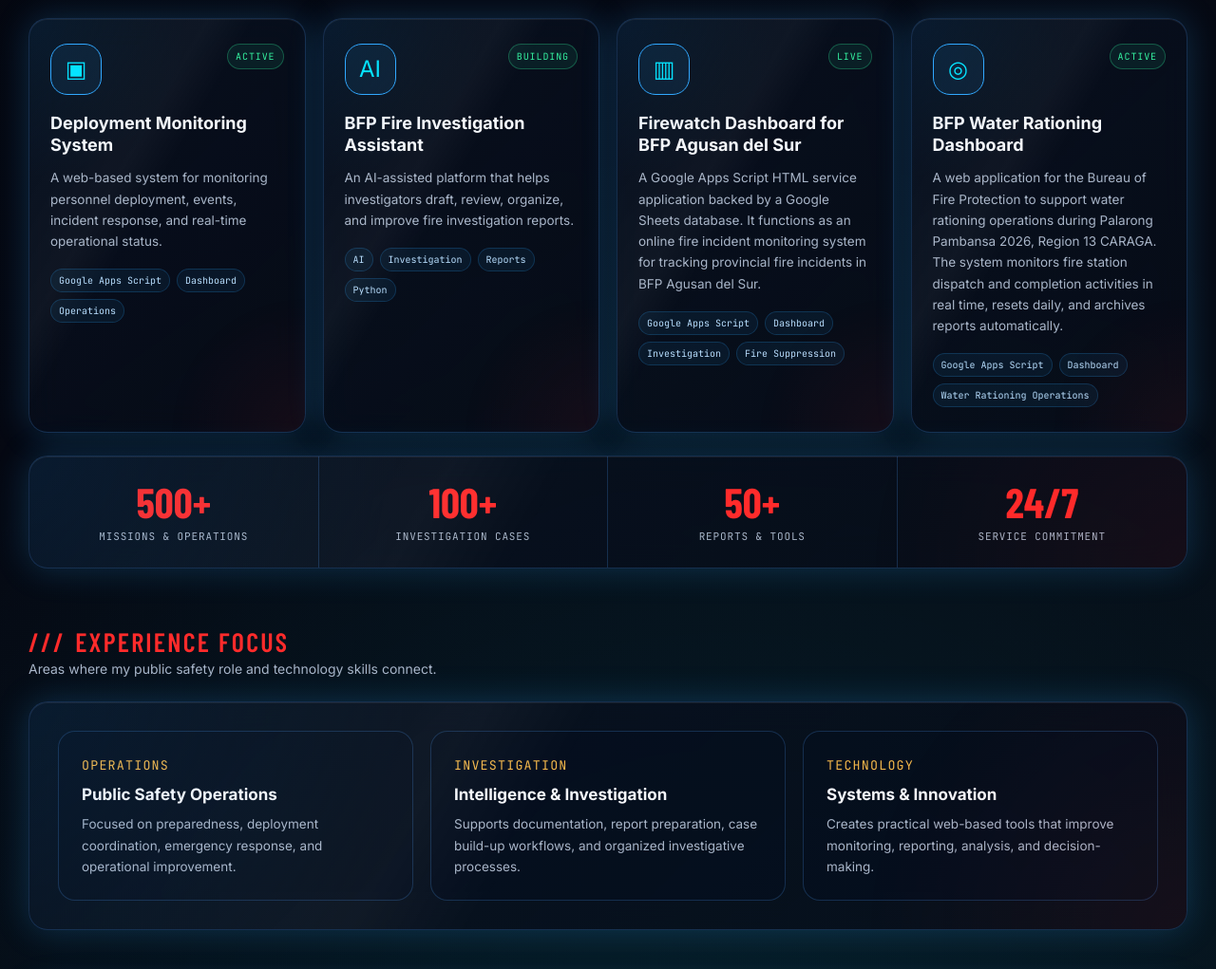
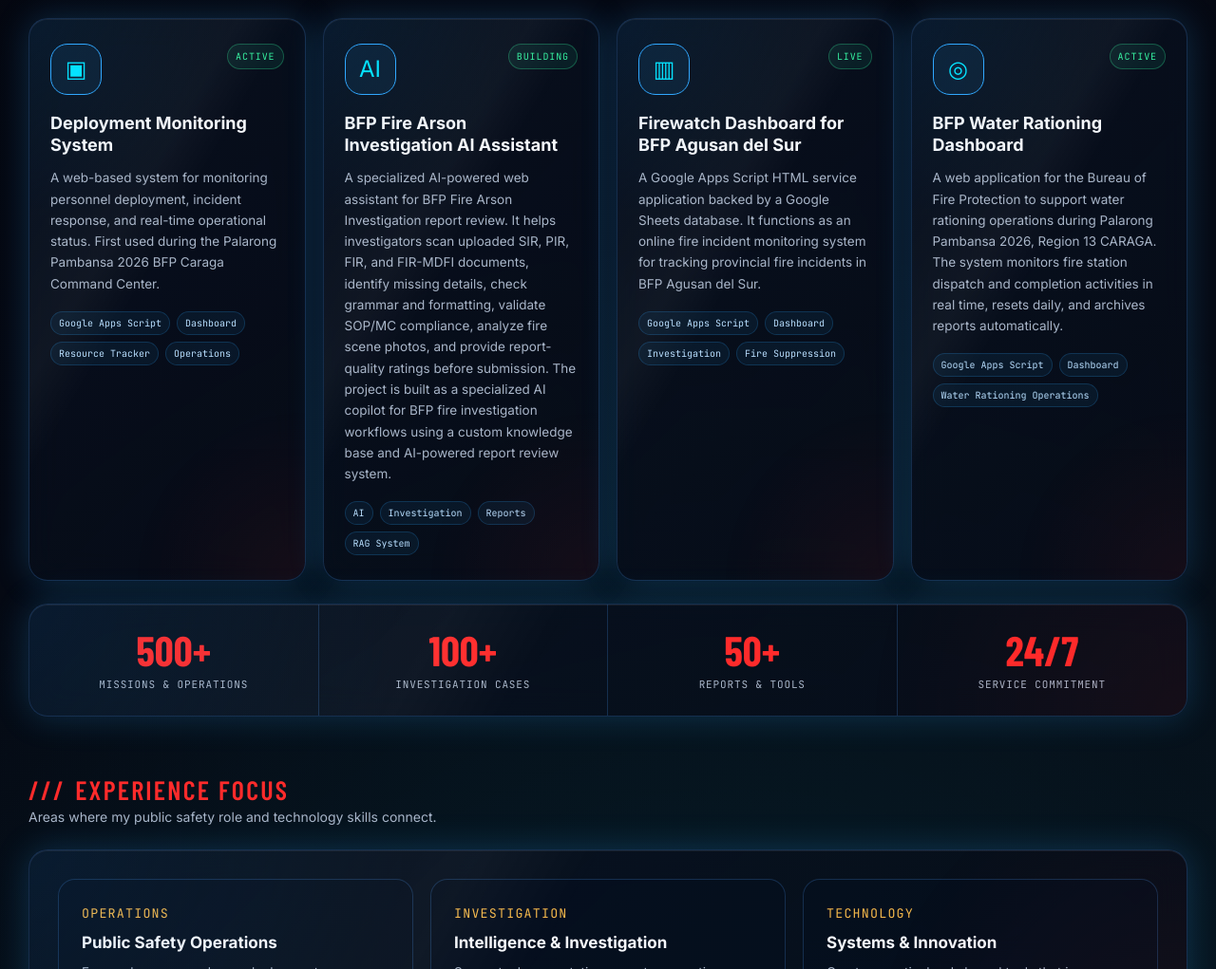
Before and after one commit to cedrainweb/portfolio, a plain HTML site: page index.html in a window 1280 px wide. Shown: the part 1779-2800 px from the top of the page at 95% size. Drawn offline with nearby package versions, Linux system fonts and the light colour scheme; a web font is replaced by a local one.

Commit message:
Update index.html

```diff
--- a/index.html
+++ b/index.html
@@ -1685,12 +1685,13 @@
           </div>
           <h3>Deployment Monitoring System</h3>
           <p>
-            A web-based system for monitoring personnel deployment, events, incident response,
-            and real-time operational status.
+            A web-based system for monitoring personnel deployment, incident response,
+            and real-time operational status. First used during the Palarong Pambansa 2026 BFP Caraga Command Center.
           </p>
           <div class="tags">
             <span class="tag">Google Apps Script</span>
             <span class="tag">Dashboard</span>
+            <span class="tag">Resource Tracker</span>
             <span class="tag">Operations</span>
           </div>
         </div>
@@ -1702,16 +1703,18 @@
             <div class="project-icon">AI</div>
             <span class="status">Building</span>
           </div>
-          <h3>BFP Fire Investigation Assistant</h3>
+          <h3>BFP Fire Arson Investigation AI Assistant</h3>
           <p>
-            An AI-assisted platform that helps investigators draft, review, organize,
-            and improve fire investigation reports.
+            A specialized AI-powered web assistant for BFP Fire Arson Investigation report review.
+            It helps investigators scan uploaded SIR, PIR, FIR, and FIR-MDFI documents, identify missing details,
+            check grammar and formatting, validate SOP/MC compliance, analyze fire scene photos, and provide report-quality ratings before submission.
+            The project is built as a specialized AI copilot for BFP fire investigation workflows using a custom knowledge base and AI-powered report review system.
           </p>
           <div class="tags">
             <span class="tag">AI</span>
             <span class="tag">Investigation</span>
             <span class="tag">Reports</span>
-            <span class="tag">Python</span>
+            <span class="tag">RAG System</span>
           </div>
         </div>
       </article>
```
